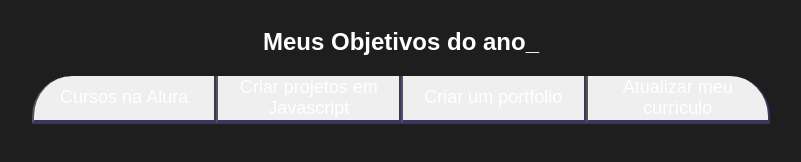
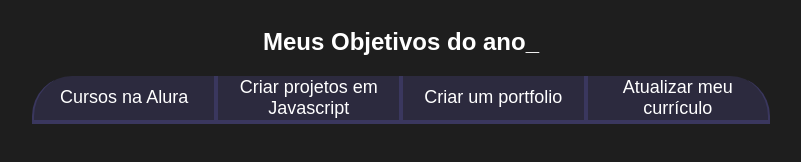
Before and after one commit to isabellacianorte/mat2-3cia-isabella, a plain HTML site: page index.html in a window 1280 px wide. Shown: the whole page, without its empty margins (239-1040 px from the left). Drawn offline with Linux system fonts and the light colour scheme.

Commit message:
dfhdrtfbduj

```diff
--- a/style.css
+++ b/style.css
@@ -30,8 +30,8 @@ body{
 
 .botao{
     font-family: "crakra petch" , sans-serif;
-    background-color: vaar(--botao-inativo);
-    color:var(--branco)
+    background-color: var(--botao-inativo);
+    color:var(--branco);
     display: flex;
     justify-content:center;
     padding:lem;
@@ -39,7 +39,7 @@ body{
     align-items: center;
     width:100%;
     border-bottom:4px solid var(--botao-ativo);
-    border-left:2px solid var (var--botao-ativo);
+    border-left:2px solid var(--botao-ativo);
     border-right: 2px solid var(--botao-ativo);
     border-top: none;
 
```
